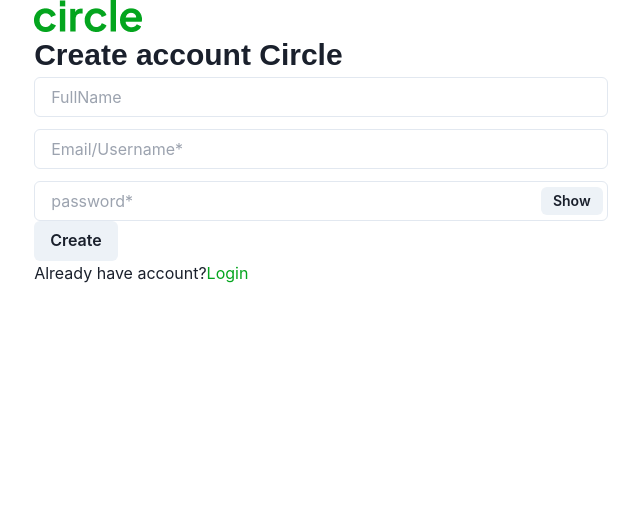
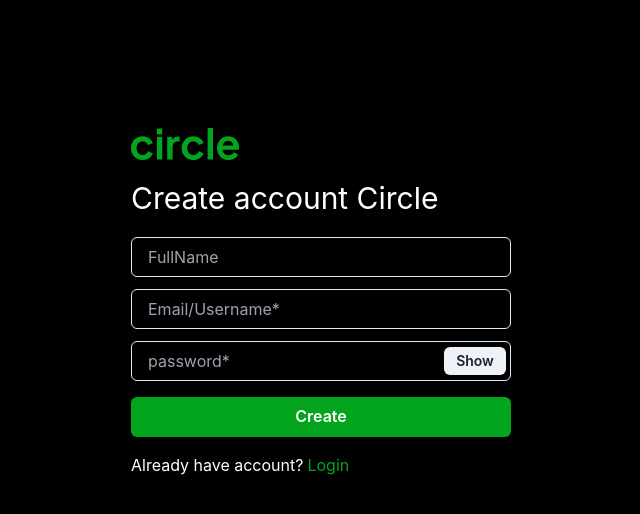
Before and after one commit to MufidValdes/FS-CYCLE-TWEET, a React (Vite) app: page /register in a window 1280 px wide. Shown: the top 514 px of the page, without its empty margins (319-959 px from the left). Built offline with nearby package versions, Linux system fonts and the light colour scheme.

Commit message:
feat: update auth :memo:

```diff
--- a/index.html
+++ b/index.html
@@ -6,7 +6,7 @@
     <meta name="viewport" content="width=device-width, initial-scale=1.0" />
     <title>Vite + React + TS</title>
   </head>
-  <body>
+  <body style="background-color: black">
     <div id="root"></div>
     <script type="module" src="/src/main.tsx"></script>
   </body>
--- a/src/routes/auth/forget-password.tsx
+++ b/src/routes/auth/forget-password.tsx
@@ -1,21 +1,40 @@
-import { Button, Container, Flex, Image, Link, Text } from "@chakra-ui/react";
+import {
+  Button,
+  Container,
+  Flex,
+  Image,
+  Link,
+  Stack,
+  Text,
+} from "@chakra-ui/react";
 import { ForgetPasswordForm } from "../../features/auth/component/forget-password-form";
 
 export default function ForgetPasswordRoute() {
   return (
-    <div>
-      <Container>
-        <Image src="/src/assets/logo.png" alt="logo" />
-        <Text fontFamily={"sans-serif"} fontSize={"3xl"} as={"b"}>
-          Forgot password
-        </Text>
-        <ForgetPasswordForm />
-        <Button>Send Instruction</Button>
-        <Flex>
-          <Text>Already have account?</Text>
-          <Link color={"#04A51E"}>Login</Link>
-        </Flex>
+    <>
+      <Container
+        maxW="container.base"
+        mt={"8rem"}
+        textColor={"tweet.putih"}
+        className="
+      font-['Plus_Jakarta_Sans']
+      "
+      >
+        <Stack gap="16px">
+          <Image src="/src/assets/logo.png" alt="logo" w={"108px"} />
+          <Text fontSize={"3xl"}>Forgot password</Text>
+
+          <ForgetPasswordForm />
+
+          <Button bgColor={"tweet.green"} textColor={"tweet.putih"}>
+            Send Instruction
+          </Button>
+          <Flex gap={"4px"}>
+            <Text>Already have account?</Text>
+            <Link color={"tweet.green"}>Login</Link>
+          </Flex>
+        </Stack>
       </Container>
-    </div>
+    </>
   );
 }
--- a/src/routes/auth/login.tsx
+++ b/src/routes/auth/login.tsx
@@ -1,22 +1,37 @@
-import { Button, Container, Flex, Image, Link, Text } from "@chakra-ui/react";
+import {
+  Button,
+  Container,
+  Flex,
+  Image,
+  Link,
+  Text,
+  Stack,
+} from "@chakra-ui/react";
 import { LoginForm } from "../../features/auth/component/login-form";
 
 export default function LoginRoute() {
   return (
-    <div>
-      <Container>
-        <Image src="/src/assets/logo.png" alt="logo" />
-        <Text fontFamily={"sans-serif"} fontSize={"3xl"} as={"b"}>
-          Login To Circle
-        </Text>
-        <LoginForm />
-        <Text textAlign={"end"}>Forgetpassword?</Text>
-        <Button>Login</Button>
-        <Flex>
-          <Text>Don't have an account yet?</Text>
-          <Link>Create account</Link>
-        </Flex>
+    <>
+      <Container
+        maxW="container.base"
+        mt={"8rem"}
+        textColor={"tweet.putih"}
+        className="flex flex-col gap-2"
+      >
+        <Stack gap="16px">
+          <Image src="/src/assets/logo.png" alt="logo" w={"108px"} />
+          <Text fontSize="3xl">Login To Circle</Text>
+          <LoginForm />
+          <Text textAlign={"end"}>Forgetpassword?</Text>
+          <Button bgColor="tweet.green" width="full" color="tweet.putih">
+            Login
+          </Button>
+          <Flex gap={"4px"}>
+            <Text>Don't have an account yet?</Text>
+            <Link color="tweet.green">Create account</Link>
+          </Flex>
+        </Stack>
       </Container>
-    </div>
+    </>
   );
 }
--- a/src/routes/auth/register.tsx
+++ b/src/routes/auth/register.tsx
@@ -1,22 +1,39 @@
-import { Button, Container, Flex, Image, Link, Text } from "@chakra-ui/react";
+import {
+  Button,
+  Container,
+  Flex,
+  Image,
+  Link,
+  Stack,
+  Text,
+} from "@chakra-ui/react";
 import { RegisterForm } from "../../features/auth/component/register-form";
 
 export default function RegisterRoute() {
   return (
-    <div>
-      <Container>
-        <Image src="/src/assets/logo.png" alt="logo" />
-        <Text fontFamily={"sans-serif"} fontSize={"3xl"} as={"b"}>
-          Create account Circle
-        </Text>
+    <>
+      <Container
+        maxW="container.base"
+        mt={"8rem"}
+        textColor={"tweet.putih"}
+        className="
+        font-['Plus_Jakarta_Sans']
+        "
+      >
+        <Stack gap="16px">
+          <Image src="/src/assets/logo.png" alt="logo" w={"108px"} />
+          <Text fontSize={"3xl"}>Create account Circle</Text>
 
-        <RegisterForm />
-        <Button>Create</Button>
-        <Flex>
-          <Text>Already have account?</Text>
-          <Link color={"#04A51E"}>Login</Link>
-        </Flex>
+          <RegisterForm />
+          <Button bgColor={"tweet.green"} textColor={"tweet.putih"}>
+            Create
+          </Button>
+          <Flex gap={"4px"}>
+            <Text>Already have account?</Text>
+            <Link color={"tweet.green"}>Login</Link>
+          </Flex>
+        </Stack>
       </Container>
-    </div>
+    </>
   );
 }
--- a/src/routes/auth/reset-password.tsx
+++ b/src/routes/auth/reset-password.tsx
@@ -1,17 +1,26 @@
-import { Button, Container, Image, Text } from "@chakra-ui/react";
+import { Button, Container, Image, Stack, Text } from "@chakra-ui/react";
 import { ResetPasswordForm } from "../../features/auth/component/reset-password-form";
 
 export default function ResetPasswordRoute() {
   return (
-    <div>
-      <Container>
-        <Image src="/src/assets/logo.png" alt="logo" />
-        <Text fontFamily={"sans-serif"} fontSize={"3xl"} as={"b"}>
-          Reset password
-        </Text>
-        <ResetPasswordForm />
-        <Button>Create New Password</Button>
+    <>
+      <Container
+        maxW="container.base"
+        mt={"8rem"}
+        textColor={"tweet.putih"}
+        className="
+    font-['Plus_Jakarta_Sans']
+    "
+      >
+        <Stack gap="16px">
+          <Image src="/src/assets/logo.png" alt="logo" w={"108px"} />
+          <Text fontSize={"3xl"}>Reset password</Text>
+          <ResetPasswordForm />
+          <Button bgColor={"tweet.green"} textColor={"tweet.putih"}>
+            Create New Password
+          </Button>
+        </Stack>
       </Container>
-    </div>
+    </>
   );
 }
```
